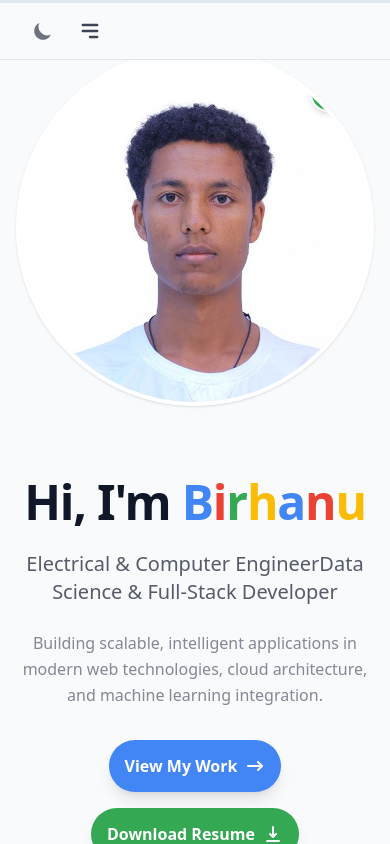
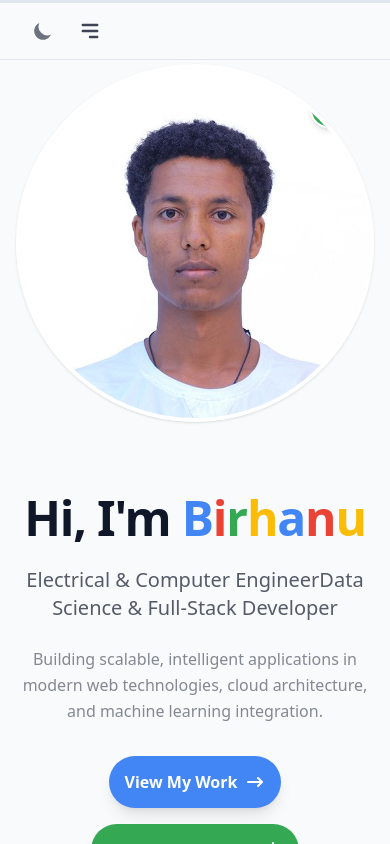
Before and after one commit to birhanu-ma/Portfolio, a React (Vite) app: page / in a window 390 px wide. Shown: the top 844 px of the page. Built offline with nearby package versions, Linux system fonts and the light colour scheme.

Commit message:
refactor: layout updated

```diff
--- a/src/component/home/Hero.jsx
+++ b/src/component/home/Hero.jsx
@@ -8,19 +8,18 @@ const Hero = () => {
   return (
     <section
       id="home"
-      className="w-screen min-h-screen bg-background text-foreground flex items-center justify-center relative transition-colors duration-300 py-12 px-4 sm:px-6"
+      className="w-screen min-h-screen bg-background text-foreground flex items-center justify-center relative transition-colors duration-300 py-16 sm:py-14 px-4 sm:px-6"
     >
       {/* Background Decorative Circles */}
       <div className="absolute top-[40%] right-[10%] w-64 h-64 bg-[#fff9e6] dark:bg-primary/5 rounded-full -z-10 opacity-70 blur-3xl" />
       <div className="absolute bottom-0 left-0 w-96 h-96 bg-[#e6f4ea] dark:bg-primary/5 rounded-full -z-10 blur-3xl opacity-50" />
 
-      <div className="w-full max-w-7xl grid grid-cols-1 lg:grid-cols-2 items-center gap-8 lg:gap-16">
+      <div className="w-full max-w-7xl grid grid-cols-1 lg:grid-cols-2  items-center gap-8 lg:gap-16">
         {/* Left Content Side */}
         <div className="flex flex-col space-y-8 order-2 lg:order-1 text-center lg:text-left">
           <div>
             <h1 className="text-5xl sm:text-6xl md:text-7xl font-bold tracking-tight leading-none">
-              Hi, I'm{" "}
-              <span className="text-[#4285F4]">B</span>
+              Hi, I'm <span className="text-[#4285F4]">B</span>
               <span className="text-[#EA4335]">i</span>
               <span className="text-[#34A853]">r</span>
               <span className="text-[#FBBC05]">h</span>
--- a/src/index.css
+++ b/src/index.css
@@ -103,4 +103,5 @@ html, body {
   width: 100%;
   margin: 0;
   padding: 0;
+
 }
```
